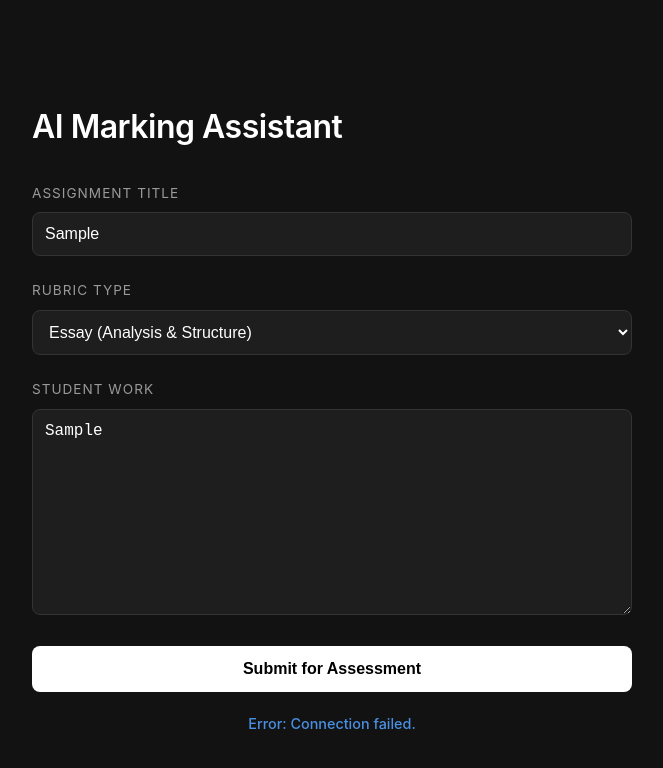
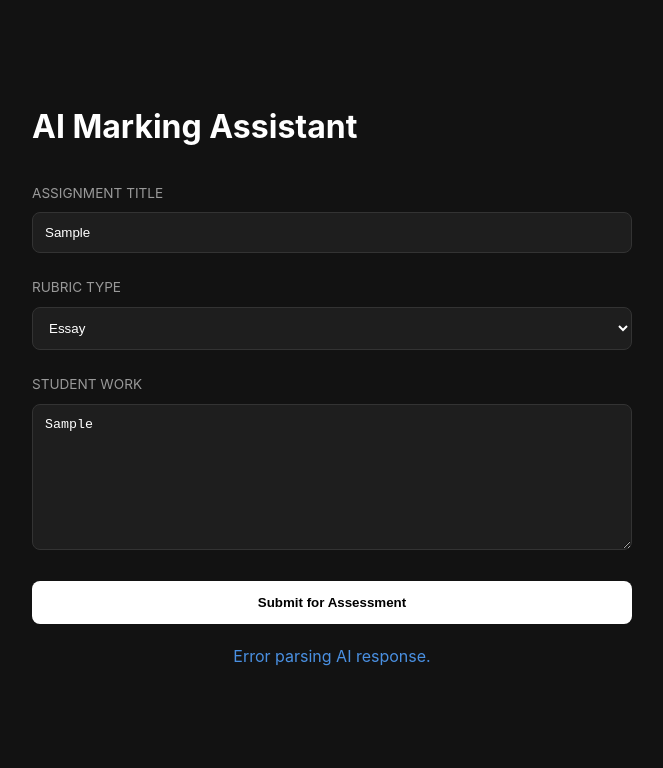
Before and after one commit to Thunter534/thunter534.github.io, a plain HTML site: page index.html in a window 1280 px wide. Both pictures are taken after typing "Sample", "Sample" into the empty fields and a click on the button "Submit for Assessment". Shown: the whole page, without its empty margins (308-971 px from the left). Drawn offline with Linux system fonts and the light colour scheme; no server answers.

Commit message:
Update index.html

```diff
--- a/index.html
+++ b/index.html
@@ -5,112 +5,27 @@
   <meta name="viewport" content="width=device-width, initial-scale=1.0">
   <title>AI Marking Assistant</title>
   <style>
-    /* Modern Dark Theme */
-    body {
-      font-family: 'Inter', -apple-system, BlinkMacSystemFont, "Segoe UI", Roboto, sans-serif;
-      max-width: 600px;
-      margin: 60px auto;
-      background-color: #121212;
-      color: #e0e0e0;
-      line-height: 1.6;
-      padding: 20px;
-    }
-
-    h1 {
-      color: #ffffff;
-      font-weight: 600;
-      margin-bottom: 30px;
-      letter-spacing: -0.5px;
-    }
-
-    label {
-      display: block;
-      margin-bottom: 8px;
-      font-size: 0.85rem;
-      color: #999;
-      text-transform: uppercase;
-      letter-spacing: 1px;
-    }
-
-    input, select, textarea {
-      width: 100%;
-      margin-bottom: 24px;
-      padding: 12px;
-      background-color: #1e1e1e;
-      border: 1px solid #333;
-      border-radius: 8px;
-      color: #fff;
-      box-sizing: border-box;
-      font-size: 1rem;
-      transition: all 0.2s ease;
-    }
-
-    input:focus, select:focus, textarea:focus {
-      outline: none;
-      border-color: #4a90e2;
-      background-color: #252525;
-    }
-
-    button {
-      width: 100%;
-      background-color: #ffffff;
-      color: #000;
-      border: none;
-      padding: 14px;
-      border-radius: 8px;
-      font-weight: 600;
-      font-size: 1rem;
-      cursor: pointer;
-      transition: transform 0.1s, background-color 0.2s;
-    }
-
-    button:hover {
-      background-color: #d1d1d1;
-    }
-
-    button:active {
-      transform: scale(0.98);
-    }
-
-    #status {
-      margin-top: 20px;
-      font-size: 0.9rem;
-      color: #4a90e2;
-      text-align: center;
-      font-weight: 500;
-      min-height: 1.2em;
-    }
-
-    #result {
-      white-space: pre-wrap;
-      margin-top: 25px;
-      background: #1e1e1e;
-      padding: 20px;
-      border-radius: 12px;
-      border: 1px solid #333;
-      font-family: 'Menlo', 'Monaco', monospace;
-      font-size: 0.9rem;
-      color: #ccc;
-      display: none;
-    }
+    body { font-family: 'Inter', sans-serif; max-width: 600px; margin: 60px auto; background-color: #121212; color: #e0e0e0; line-height: 1.6; padding: 20px; }
+    h1 { color: #ffffff; margin-bottom: 30px; }
+    label { display: block; margin-bottom: 8px; font-size: 0.85rem; color: #999; text-transform: uppercase; }
+    input, select, textarea { width: 100%; margin-bottom: 24px; padding: 12px; background-color: #1e1e1e; border: 1px solid #333; border-radius: 8px; color: #fff; box-sizing: border-box; }
+    button { width: 100%; background-color: #ffffff; color: #000; border: none; padding: 14px; border-radius: 8px; font-weight: 600; cursor: pointer; }
+    #status { margin-top: 20px; color: #4a90e2; text-align: center; }
+    #result { white-space: pre-wrap; margin-top: 25px; background: #1e1e1e; padding: 20px; border-radius: 12px; border: 1px solid #333; color: #ccc; display: none; }
   </style>
 </head>
 <body>
 
   <h1>AI Marking Assistant</h1>
-
-  <label for="assignment">Assignment Title</label>
-  <input id="assignment" placeholder="e.g. Year 10 History Essay" />
-
-  <label for="rubric">Rubric Type</label>
+  <label>Assignment Title</label>
+  <input id="assignment" />
+  <label>Rubric Type</label>
   <select id="rubric">
-    <option value="essay">Essay (Analysis & Structure)</option>
-    <option value="short_answer">Short Answer (Accuracy & Conciseness)</option>
+    <option value="essay">Essay</option>
+    <option value="short_answer">Short Answer</option>
   </select>
-
-  <label for="student_work">Student Work</label>
-  <textarea id="student_work" rows="10" placeholder="Paste student submission here..."></textarea>
-
+  <label>Student Work</label>
+  <textarea id="student_work" rows="8"></textarea>
   <button onclick="submitWork()">Submit for Assessment</button>
 
   <div id="status"></div>
@@ -120,64 +35,45 @@
   async function submitWork() {
     const statusDiv = document.getElementById("status");
     const resultDiv = document.getElementById("result");
-
     statusDiv.innerText = "Processing assessment...";
     resultDiv.style.display = "none";
 
-    const data = {
+    const payload = {
       assignment: document.getElementById("assignment").value,
       rubric: document.getElementById("rubric").value,
       student_work: document.getElementById("student_work").value
     };
 
     try {
-      const response = await fetch(
-        "https://thunter0116.app.n8n.cloud/webhook-test/843732eb-f3ca-45c7-b841-08cd7131944c",
-        {
-          method: "POST",
-          headers: { "Content-Type": "application/json" },
-          body: JSON.stringify(data)
-        }
-      );
+      const response = await fetch("https://thunter0116.app.n8n.cloud/webhook-test/843732eb-f3ca-45c7-b841-08cd7131944c", {
+        method: "POST",
+        headers: { "Content-Type": "application/json" },
+        body: JSON.stringify(payload)
+      });
 
-      if (!response.ok) throw new Error("Server error");
+      const rawData = await response.json();
 
-      // THE FIX IS HERE: We added 'await' before response.json()
-      const res = await response.json();
+      // 1. DRILL DOWN: Access the text hidden inside the complex structure
+      // Array[0] -> content -> parts[0] -> text
+      const rawText = rawData[0].content.parts[0].text;
 
-      const info = Array.isArray(res) ? res[0] : res;
+      // 2. PARSE: The text is a JSON string, so we turn it into an object
+      const info = JSON.parse(rawText);
 
-      let report = "";
-
-      if (info.error) {
-        report = `❌ ERROR\n\n${info.error}\n\nACTION: ${info.action_needed}`;
-      } else if (info.analysis && info.rating) {
-        report += `OVERALL RATING: ${info.rating.overall_score} (${info.rating.overall_rating_text})\n`;
-        report += `====================================\n\n`;
-        report += `SUMMARY:\n${info.analysis.overall_feedback}\n\n`;
-        report += `DETAILED BREAKDOWN:\n`;
-
-        info.analysis.criterion_breakdown.forEach(item => {
-          report += `\n🔸 ${item.name.toUpperCase()}\n`;
-          report += `   Level: ${item.level_achieved}\n`;
-          report += `   Feedback: ${item.feedback}\n`;
-        });
-      } else {
-        // This handles cases where Gemini sends back a direct text field
-        const textFallback = info.text || info.output || info.content || info.response;
-        report = textFallback || JSON.stringify(info, null, 2);
-      }
+      // 3. DISPLAY: Format it nicely
+      let report = `RATING: ${info.rating}\n`;
+      report += `====================================\n\n`;
+      report += `ANALYSIS:\n${info.analysis}`;
 
       statusDiv.innerText = "Assessment Complete";
       resultDiv.innerText = report;
       resultDiv.style.display = "block";
 
     } catch (error) {
-      statusDiv.innerText = "Error: Connection failed.";
+      statusDiv.innerText = "Error parsing AI response.";
       console.error(error);
     }
   }
 </script>
-
 </body>
 </html>
```
